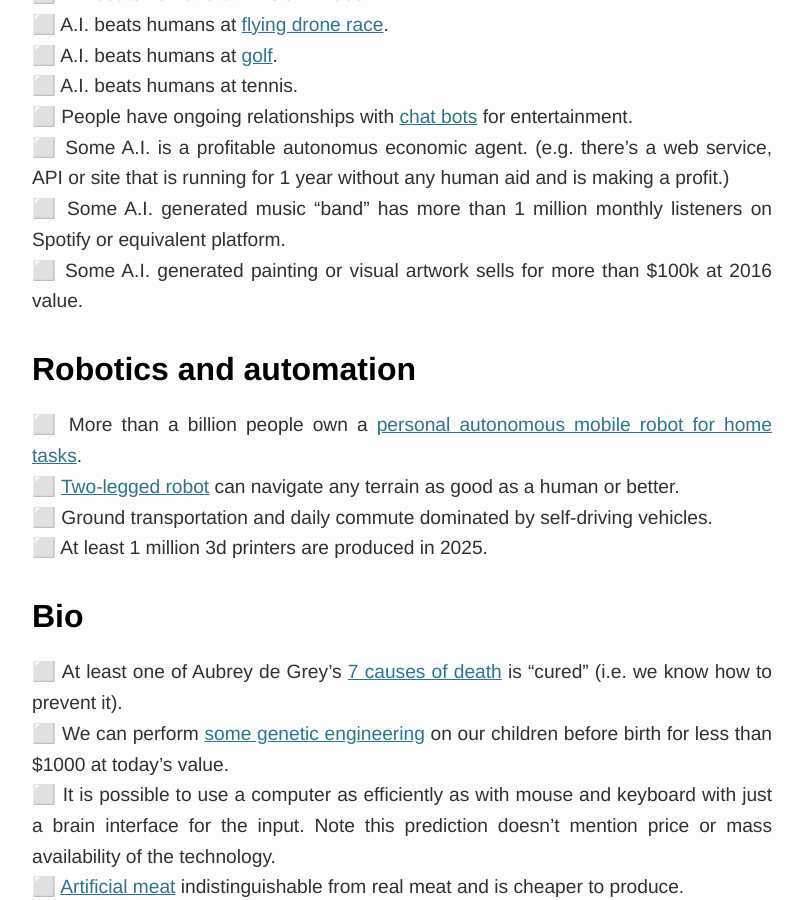
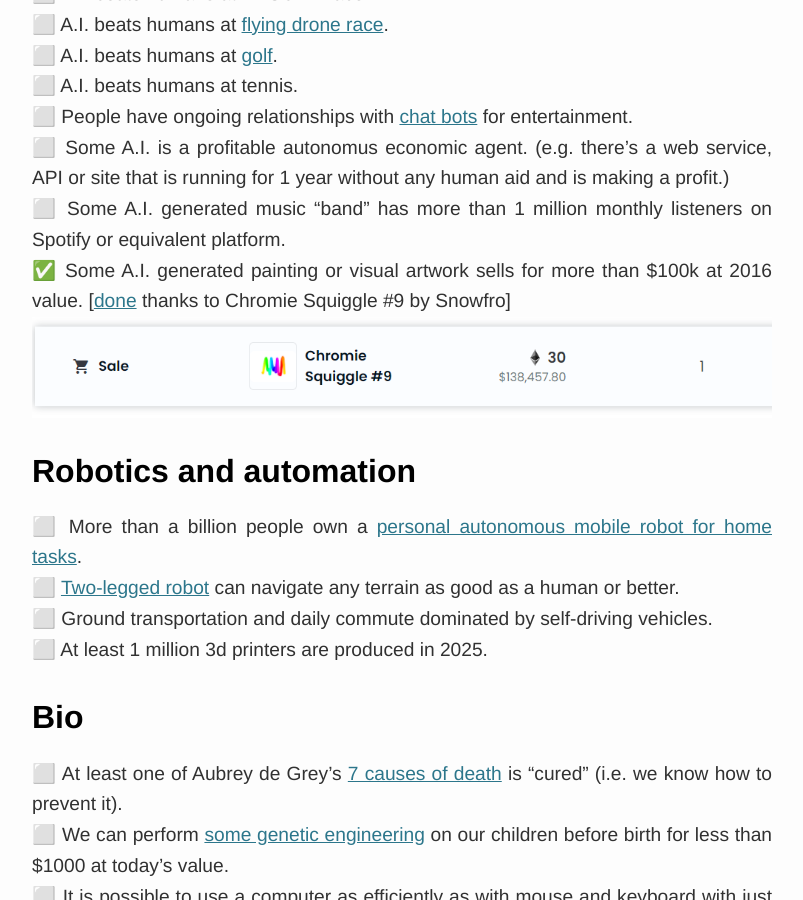
Before and after one commit to tobyornottobe/maraoz.github.io, a Jekyll site: the page built from _posts/2016-03-20-2026.md, in a window 1280 px wide and 900 px high, scrolled down 976 px. Shown: the whole window, without its empty margins (238-1041 px from the left). Built offline with Jekyll 4.4.1, drawn with Linux system fonts in a browser that asks for light colours.

Commit message:
add squiggle to 2026 predictions post

```diff
--- a/_posts/2016-03-20-2026.md
+++ b/_posts/2016-03-20-2026.md
@@ -29,7 +29,8 @@
 ⬜ People have ongoing relationships with [chat bots][chatbot] for entertainment. <br />
 ⬜ Some A.I. is a profitable autonomus economic agent. (e.g. there's a web service, API or site that is running for 1 year without any human aid and is making a profit.) <br />
 ⬜ Some A.I. generated music "band" has more than 1 million monthly listeners on Spotify or equivalent platform. <br />
-⬜ Some A.I. generated painting or visual artwork sells for more than $100k at 2016 value.  <br />
+✅ Some A.I. generated painting or visual artwork sells for more than $100k at 2016 value. [<a href="https://etherscan.io/tx/0x66579f35ed2c335a218604bd1c0a1aaa938024f5a3c6d87884e4c01b3a90a0d4">done</a> thanks to Chromie Squiggle #9 by Snowfro] <br />
+<img src="/img/2026/squiggle.png">
 
 ## Robotics and automation
 ⬜ More than a billion people own a [personal autonomous mobile robot for home tasks][roboto]. <br />
```
Also changed, not shown: img/2026/squiggle.png (added).
